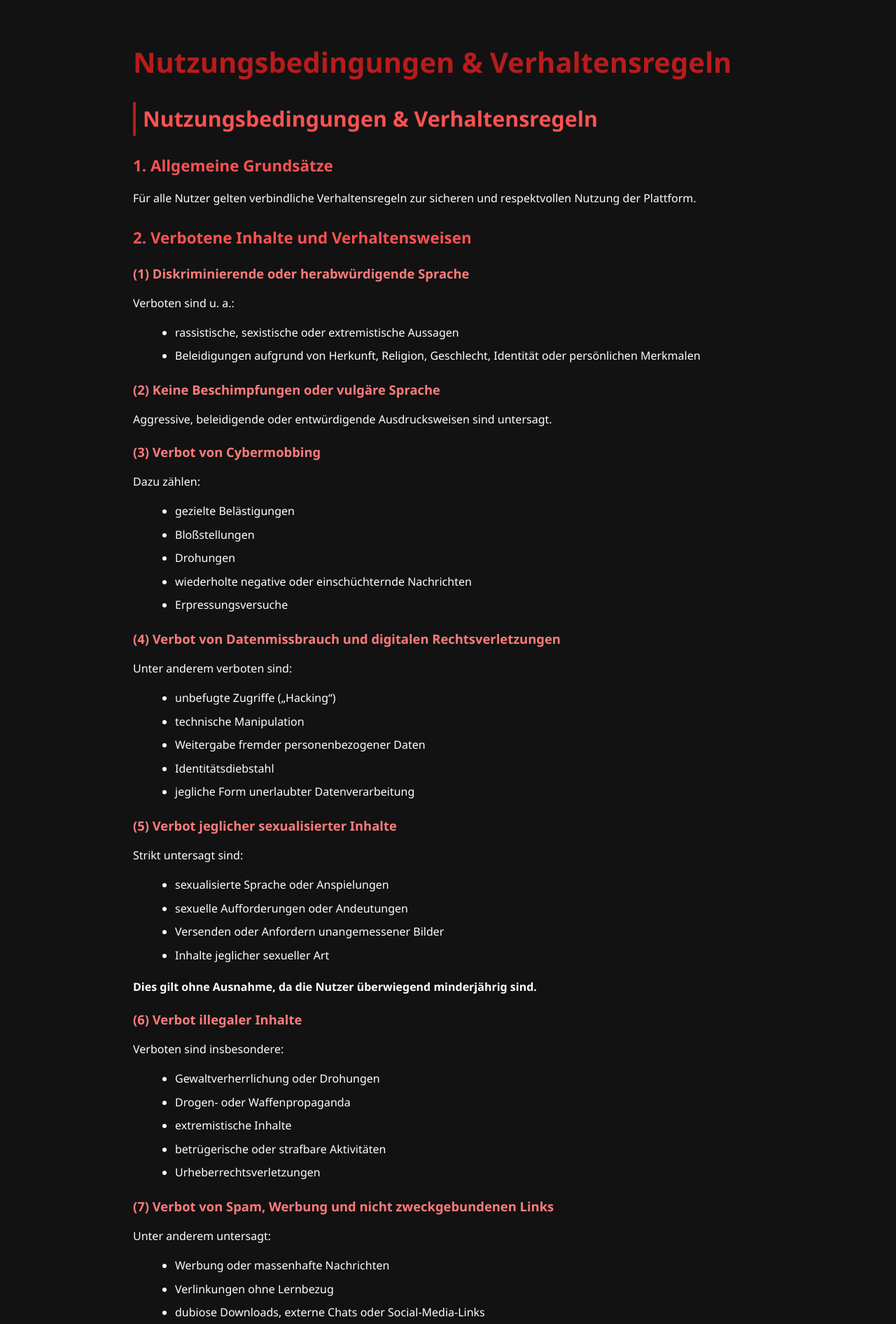
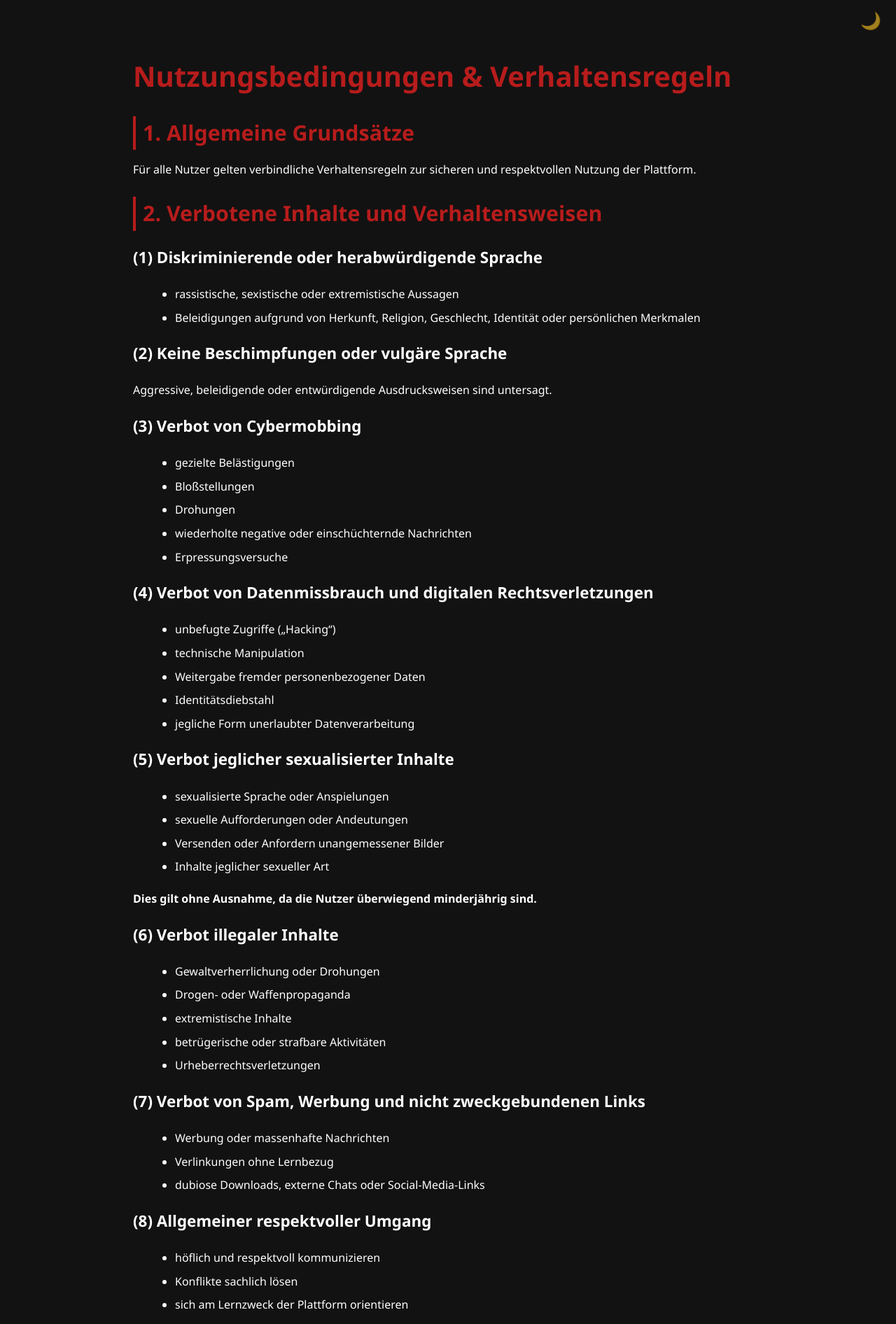
Before and after one commit to Lu212Code/Hulp, a plain HTML site: page nutzungsbedingungen.html in a window 1280 px wide. Shown: the top 1892 px of the page at 70% size. Drawn offline with Linux system fonts and the light colour scheme.

Commit message:
Refactor styles for theming and layout enhancements
Added CSS variables for theming and improved styles.

```diff
--- a/nutzungsbedingungen.html
+++ b/nutzungsbedingungen.html
@@ -4,51 +4,45 @@
 <meta charset="UTF-8">
 <meta name="viewport" content="width=device-width, initial-scale=1.0">
 <title>Nutzungsbedingungen & Verhaltensregeln – Hulp</title>
+<style>
+  :root {
+    --bg-color: #121212;
+    --text-color: white;
+    --accent: #b71c1c;
+  }
+  .light {
+    --bg-color: #f5f5f5;
+    --text-color: #222;
+    --accent: #c62828;
+  }
 
-  <style>
   body {
     font-family: 'Segoe UI', sans-serif;
-      background: #121212;
-      color: white;
+    background: var(--bg-color);
+    color: var(--text-color);
     line-height: 1.6;
     padding: 30px;
     max-width: 900px;
     margin: auto;
   }
-    h1 {
-      font-size: 2.5em;
-      color: #b71c1c;
-      margin-bottom: 20px;
+
+  main {
+    padding-top: 20px;
   }
-    h2, h3, h4 {
-      color: #ff5252;
-      margin-top: 25px;
-      margin-bottom: 10px;
-    }
-    h2 {
-      font-size: 1.9em;
-      border-left: 4px solid #b71c1c;
-      padding-left: 10px;
-    }
-    h3 {
-      font-size: 1.4em;
-    }
-    h4 {
-      font-size: 1.15em;
-      color: #ff7b7b;
-      margin-top: 18px;
-    }
-    ul {
-      margin: 10px 0 20px 20px;
-    }
-    li {
-      margin-bottom: 8px;
-    }
-    .btn-back {
+
+  h1 { font-size: 2.5em; color: var(--accent); margin-bottom: 20px; }
+  h2 { font-size: 1.9em; border-left: 4px solid var(--accent); padding-left: 10px; margin: 25px 0 10px; color: var(--accent); }
+  h3 { font-size: 1.4em; margin-top: 20px; }
+  h4 { font-size: 1.15em; color: #ff7b7b; margin-top: 18px; }
+
+  ul { margin: 10px 0 20px 20px; }
+  li { margin-bottom: 8px; }
+
+  a.btn-back {
     display: inline-block;
     margin-top: 30px;
     padding: 10px 18px;
-      background: #b71c1c;
+    background: var(--accent);
     color: white;
     border-radius: 6px;
     cursor: pointer;
@@ -56,36 +50,47 @@
     text-decoration: none;
     transition: 0.2s;
   }
-    .btn-back:hover {
-      background: #d32f2f;
+  a.btn-back:hover { background: #d32f2f; }
+
+  /* Theme toggle */
+  #themeToggle {
+    position: fixed;
+    top: 15px;
+    right: 15px;
+    background: transparent;
+    border: none;
+    font-size: 24px;
+    cursor: pointer;
+    color: var(--text-color);
+    opacity: 0.6;
+    transition: opacity 0.2s, transform 0.2s;
   }
+  #themeToggle:hover { opacity: 1; transform: scale(1.1); }
+  #themeToggle:focus { outline: 3px solid var(--accent); outline-offset: 3px; }
+
+  button, a.btn-back { background: var(--accent); color: white; }
 </style>
 </head>
 <body>
+  <button id="themeToggle" aria-label="Theme wechseln">🌙</button>
 
+  <main>
     <h1>Nutzungsbedingungen & Verhaltensregeln</h1>
 
-  <h2>Nutzungsbedingungen & Verhaltensregeln</h2>
+    <h2>1. Allgemeine Grundsätze</h2>
+    <p>Für alle Nutzer gelten verbindliche Verhaltensregeln zur sicheren und respektvollen Nutzung der Plattform.</p>
 
-  <h3>1. Allgemeine Grundsätze</h3>
-  <p>
-    Für alle Nutzer gelten verbindliche Verhaltensregeln zur sicheren und respektvollen Nutzung der Plattform.
-  </p>
-
-  <h3>2. Verbotene Inhalte und Verhaltensweisen</h3>
-
-  <h4>(1) Diskriminierende oder herabwürdigende Sprache</h4>
-  <p>Verboten sind u. a.:</p>
+    <h2>2. Verbotene Inhalte und Verhaltensweisen</h2>
+    <h3>(1) Diskriminierende oder herabwürdigende Sprache</h3>
     <ul>
       <li>rassistische, sexistische oder extremistische Aussagen</li>
       <li>Beleidigungen aufgrund von Herkunft, Religion, Geschlecht, Identität oder persönlichen Merkmalen</li>
     </ul>
 
-  <h4>(2) Keine Beschimpfungen oder vulgäre Sprache</h4>
+    <h3>(2) Keine Beschimpfungen oder vulgäre Sprache</h3>
     <p>Aggressive, beleidigende oder entwürdigende Ausdrucksweisen sind untersagt.</p>
 
-  <h4>(3) Verbot von Cybermobbing</h4>
-  <p>Dazu zählen:</p>
+    <h3>(3) Verbot von Cybermobbing</h3>
     <ul>
       <li>gezielte Belästigungen</li>
       <li>Bloßstellungen</li>
@@ -94,8 +99,7 @@
       <li>Erpressungsversuche</li>
     </ul>
 
-  <h4>(4) Verbot von Datenmissbrauch und digitalen Rechtsverletzungen</h4>
-  <p>Unter anderem verboten sind:</p>
+    <h3>(4) Verbot von Datenmissbrauch und digitalen Rechtsverletzungen</h3>
     <ul>
       <li>unbefugte Zugriffe („Hacking“)</li>
       <li>technische Manipulation</li>
@@ -104,8 +108,7 @@
       <li>jegliche Form unerlaubter Datenverarbeitung</li>
     </ul>
 
-  <h4>(5) Verbot jeglicher sexualisierter Inhalte</h4>
-  <p>Strikt untersagt sind:</p>
+    <h3>(5) Verbot jeglicher sexualisierter Inhalte</h3>
     <ul>
       <li>sexualisierte Sprache oder Anspielungen</li>
       <li>sexuelle Aufforderungen oder Andeutungen</li>
@@ -114,8 +117,7 @@
     </ul>
     <p><b>Dies gilt ohne Ausnahme, da die Nutzer überwiegend minderjährig sind.</b></p>
 
-  <h4>(6) Verbot illegaler Inhalte</h4>
-  <p>Verboten sind insbesondere:</p>
+    <h3>(6) Verbot illegaler Inhalte</h3>
     <ul>
       <li>Gewaltverherrlichung oder Drohungen</li>
       <li>Drogen- oder Waffenpropaganda</li>
@@ -124,29 +126,24 @@
       <li>Urheberrechtsverletzungen</li>
     </ul>
 
-  <h4>(7) Verbot von Spam, Werbung und nicht zweckgebundenen Links</h4>
-  <p>Unter anderem untersagt:</p>
+    <h3>(7) Verbot von Spam, Werbung und nicht zweckgebundenen Links</h3>
     <ul>
       <li>Werbung oder massenhafte Nachrichten</li>
       <li>Verlinkungen ohne Lernbezug</li>
       <li>dubiose Downloads, externe Chats oder Social-Media-Links</li>
     </ul>
 
-  <h4>(8) Allgemeiner respektvoller Umgang</h4>
+    <h3>(8) Allgemeiner respektvoller Umgang</h3>
     <ul>
       <li>höflich und respektvoll kommunizieren</li>
       <li>Konflikte sachlich lösen</li>
       <li>sich am Lernzweck der Plattform orientieren</li>
     </ul>
 
-  <h3>3. Meldepflicht</h3>
-  <p>
-    Nutzer sollen Verstöße über die Meldefunktion melden.
-    Der Betreiber entscheidet eigenständig über geeignete Maßnahmen.
-  </p>
+    <h2>3. Meldepflicht</h2>
+    <p>Nutzer sollen Verstöße über die Meldefunktion melden. Der Betreiber entscheidet eigenständig über geeignete Maßnahmen.</p>
 
-  <h3>4. Konsequenzen bei Verstößen</h3>
-  <p>Der Betreiber kann insbesondere:</p>
+    <h2>4. Konsequenzen bei Verstößen</h2>
     <ul>
       <li>Inhalte löschen</li>
       <li>Funktionen einschränken</li>
@@ -155,6 +152,20 @@
     </ul>
 
     <a href="index.html" class="btn-back">← Zurück</a>
+  </main>
 
+  <script>
+    const btn = document.getElementById('themeToggle');
+    if (localStorage.getItem('theme') === 'light') {
+      document.body.classList.add('light');
+      btn.textContent = '☀️';
+    }
+    btn.addEventListener('click', () => {
+      document.body.classList.toggle('light');
+      const isLight = document.body.classList.contains('light');
+      btn.textContent = isLight ? '☀️' : '🌙';
+      localStorage.setItem('theme', isLight ? 'light' : 'dark');
+    });
+  </script>
 </body>
 </html>
```
Lines whose indentation alone changed are shown as unchanged.
